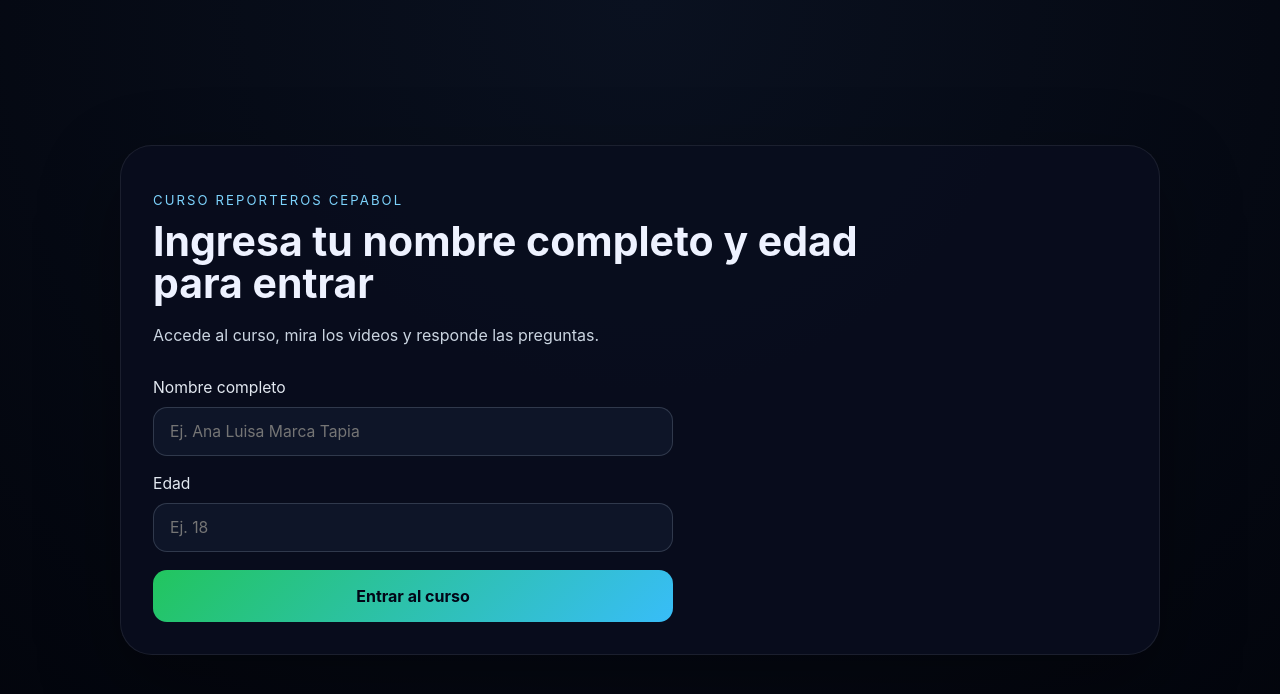
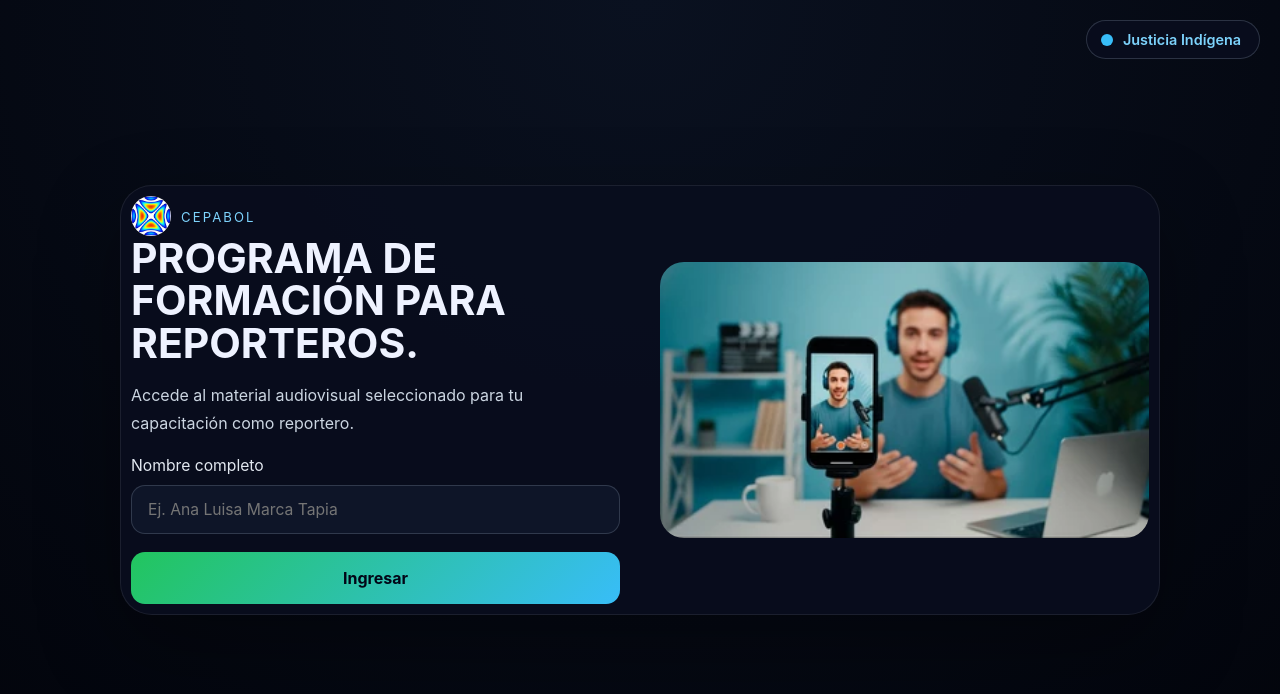
Before and after one commit to wilmer12354/CursoReporterosCEPABOL, a Next.js app: page / in a window 1280 px wide. Shown: the top 694 px of the page. Built offline with nearby package versions, Linux system fonts and the light colour scheme.

Commit message:
Actualizacion-BD

```diff
--- a/app/globals.css
+++ b/app/globals.css
@@ -5,7 +5,7 @@
   background: radial-gradient(circle at top, #0a1120 0%, #02040b 100%);
   color: #eef2ff;
   font-family: Inter, system-ui, -apple-system, BlinkMacSystemFont, "Segoe UI", sans-serif;
-  overflow: hidden;
+  overflow: auto;
 }
 
 * {
@@ -31,13 +31,13 @@
   border: 1px solid rgba(255, 255, 255, 0.08);
   border-radius: 32px;
   box-shadow: 0 30px 80px rgba(0, 0, 0, 0.35);
-  padding: 32px;
+  padding: 10px;
 }
 
 .hero-header,
 .course-header {
   max-width: 760px;
-  margin-bottom: 28px;
+  margin-bottom: 2px;
 }
 
 .eyebrow {
@@ -47,6 +47,17 @@
   letter-spacing: 0.16em;
   text-transform: uppercase;
   font-size: 0.82rem;
+}
+
+.eyebrow-brand{
+  display:flex;
+  align-items:center;
+  gap:10px;
+}
+
+.brand-logo{
+  border-radius:9999px;
+  object-fit:cover;
 }
 
 h1,
@@ -228,12 +239,76 @@
   background: rgba(56, 189, 248, 0.14);
 }
 
+.video-checkbox-label {
+  display: flex;
+  align-items: center;
+  gap: 14px;
+  padding: 16px 18px;
+  border-radius: 18px;
+  border: 2px solid #4ade80;
+  background: rgba(15, 23, 42, 0.85);
+  cursor: pointer;
+  transition: transform 0.2s ease, border-color 0.2s ease;
+}
+
+.video-checkbox-label:has(input[type="checkbox"]:checked) {
+  border-color: #ef4444;
+}
+
+.video-checkbox-label:hover {
+  transform: translateY(-1px);
+}
+
+.video-checkbox-label input[type="checkbox"] {
+  width: 22px;
+  height: 22px;
+  accent-color: #38bdf8;
+  cursor: pointer;
+}
+
+.video-title {
+  color: #e2e8f0;
+  font-size: 0.98rem;
+  transition: color 0.2s ease;
+}
+
+.video-title.watched {
+  color: #86efac;
+  font-weight: 600;
+}
+
+.video-hint {
+  color: #64748b;
+  font-size: 0.85rem;
+  font-weight: 400;
+}
+
 .completion-box {
   margin-top: 24px;
   padding: 18px 20px;
   border-radius: 18px;
   background: rgba(56, 189, 248, 0.08);
   border: 1px solid rgba(56, 189, 248, 0.16);
+}
+.hero-layout{
+  display:grid;
+  grid-template-columns:1fr 1fr;
+  gap:40px;
+  align-items:center;
+}
+
+.hero-image img{
+  width:100%;
+  height:100%;
+  object-fit:cover;
+  border-radius:24px;
+  display:block;
+}
+
+.hero-content{
+  display:flex;
+  flex-direction:column;
+  gap:0px;
 }
 
 @media (max-width: 900px) {
@@ -258,3 +333,85 @@
     align-items: flex-start;
   }
 }
+@media (max-width: 900px){
+  .hero-layout{
+    grid-template-columns:1fr;
+  }
+
+  .hero-image{
+    order:-1;
+  }
+}
+
+.indigena-pill {
+  position: fixed;
+  top: 20px;
+  right: 20px;
+  z-index: 100;
+  display: flex;
+  flex-direction: column;
+  align-items: flex-end;
+}
+
+.indigena-pill-btn {
+  display: flex;
+  align-items: center;
+  gap: 10px;
+  padding: 10px 18px 10px 14px;
+  border: 1px solid rgba(148, 163, 184, 0.25);
+  border-radius: 999px;
+  background: rgba(9, 14, 30, 0.92);
+  backdrop-filter: blur(8px);
+  cursor: pointer;
+  transition: border-color 0.2s ease, transform 0.2s ease;
+  color: #7dd3fc;
+  font-size: 0.9rem;
+  font-weight: 600;
+}
+
+.indigena-pill-btn:hover {
+  border-color: rgba(56, 189, 248, 0.5);
+  transform: translateY(-1px);
+}
+
+.indigena-dot {
+  width: 12px;
+  height: 12px;
+  border-radius: 50%;
+  background: #38bdf8;
+  flex-shrink: 0;
+}
+
+.indigena-popover {
+  margin-top: 10px;
+  padding: 18px 20px;
+  border-radius: 18px;
+  background: rgba(9, 14, 30, 0.96);
+  border: 1px solid rgba(56, 189, 248, 0.2);
+  backdrop-filter: blur(8px);
+  max-width: 280px;
+  box-shadow: 0 12px 40px rgba(0,0,0,0.4);
+}
+
+.indigena-popover-text {
+  margin: 0 0 14px;
+  color: #e2e8f0;
+  font-size: 0.95rem;
+  line-height: 1.6;
+}
+
+.indigena-popover-link {
+  display: inline-block;
+  padding: 10px 20px;
+  border-radius: 12px;
+  background: linear-gradient(135deg, #22c55e, #38bdf8);
+  color: #020617;
+  font-weight: 700;
+  text-decoration: none;
+  font-size: 0.9rem;
+  transition: opacity 0.2s ease;
+}
+
+.indigena-popover-link:hover {
+  opacity: 0.85;
+}
--- a/app/page.tsx
+++ b/app/page.tsx
@@ -1,27 +1,18 @@
 "use client";
 
 import { FormEvent, useState } from "react";
+import Image from "next/image";
 
 const videos = [
-  { title: "Introducción a Reporteros CEPABOL", youtubeId: "dQw4w9WgXcQ" },
-  { title: "Cómo hacer una buena entrevista", youtubeId: "M7lc1UVf-VE" },
-  { title: "Consejos para producir contenido audiovisual", youtubeId: "kJQP7kiw5Fk" }
+  { title: "ÉTICA PERIODISTICA", youtubeId: "SWfr2NsHwl8" },
+  { title: "LENGUAJE DE LA IMAGEN", youtubeId: "gTlzGiOvX58" },
+  { title: "REDACCIÓN", youtubeId: "7Z0T6Z7ZIyQ" },
+  { title: "FOTOGRAFÍA", youtubeId: "cTYzdHW8eFM" },
+  { title: "CAMAROGRAFÍA", youtubeId: "V1tSPemt1iM" },
+  { title: "MANEJO DE REDES SOCIALES", youtubeId: "YKfODFzAjE" },
+  { title: "TRANSMISIÓN EN VIVO", youtubeId: "Xf6DKIG3-vk" }
 ];
 
-const questions = [
-  {
-    question: "¿Qué título describe mejor el curso?",
-    options: ["Curso de reporteros digitales", "Curso de jardinería", "Curso de cocina tradicional"]
-  },
-  {
-    question: "¿Cuál es una buena práctica cuando haces una entrevista?",
-    options: ["Escuchar con atención", "Interrumpir al entrevistado", "Hablar más fuerte que la cámara"]
-  },
-  {
-    question: "¿Qué elemento es clave para un video de calidad?",
-    options: ["Buena iluminación", "Sonido saturado", "Fondo desordenado"]
-  }
-];
 
 type User = {
   name: string;
@@ -36,21 +27,19 @@
   const [formError, setFormError] = useState("");
   const [isSubmitting, setIsSubmitting] = useState(false);
   const [activeVideo, setActiveVideo] = useState(0);
-  const [questionIndex, setQuestionIndex] = useState(0);
-  const [selectedAnswer, setSelectedAnswer] = useState("");
+  const [watchedVideos, setWatchedVideos] = useState<number[]>([]);
   const [completed, setCompleted] = useState(false);
   const [saveMessage, setSaveMessage] = useState("");
+  const [showIndigena, setShowIndigena] = useState(false);
 
-  const currentQuestion = questions[questionIndex];
 
   async function handleLogin(event: FormEvent<HTMLFormElement>) {
     event.preventDefault();
     setFormError("");
     const trimmedName = name.trim();
-    const ageNumber = Number(age);
 
-    if (!trimmedName || !ageNumber) {
-      setFormError("Ingresa un nombre completo y una edad válidos.");
+    if (!trimmedName) {
+      setFormError("Ingresa un nombre completo.");
       return;
     }
 
@@ -59,7 +48,7 @@
       const response = await fetch("/api/login", {
         method: "POST",
         headers: { "Content-Type": "application/json" },
-        body: JSON.stringify({ name: trimmedName, age: ageNumber })
+        body: JSON.stringify({ name: trimmedName })
       });
 
       const result = await response.json();
@@ -68,8 +57,12 @@
         return;
       }
 
-      setUser({ name: trimmedName, age: ageNumber, userId: result.userId ?? Date.now() });
-      setSaveMessage("Bienvenido/a. Ya puedes ver los videos y responder las preguntas.");
+      const userId = result.userId ?? Date.now();
+      const watched = Array.isArray(result.watchedVideos) ? result.watchedVideos : [];
+      setUser({ name: trimmedName, age: 0, userId });
+      setWatchedVideos(watched);
+      setCompleted(watched.length === videos.length);
+      setSaveMessage("Bienvenido/a. Ya puedes ver los videos y marcarlos como vistos.");
     } catch (error) {
       setFormError("No se registró en el form. Intenta de nuevo.");
     } finally {
@@ -77,30 +70,27 @@
     }
   }
 
-  async function handleAnswer() {
-    if (!selectedAnswer || !user) return;
+  async function toggleWatched(videoIndex: number) {
+    if (!user) return;
+    if (watchedVideos.includes(videoIndex)) return;
 
     setIsSubmitting(true);
     try {
+      const newWatchedVideos = [...watchedVideos, videoIndex];
+
       await fetch("/api/submit-answer", {
         method: "POST",
         headers: { "Content-Type": "application/json" },
         body: JSON.stringify({
           userId: user.userId,
-          questionId: questionIndex,
-          answer: selectedAnswer
+          watchedVideos: newWatchedVideos
         })
       });
 
-      const nextIndex = questionIndex + 1;
-      if (nextIndex >= questions.length) {
-        setCompleted(true);
-      } else {
-        setQuestionIndex(nextIndex);
-        setSelectedAnswer("");
-      }
+      setWatchedVideos(newWatchedVideos);
+      setCompleted(newWatchedVideos.length === videos.length);
     } catch (error) {
-      setFormError("No se pudo guardar tu respuesta. Intenta de nuevo.");
+      setFormError("No se pudo guardar tu progreso. Intenta de nuevo.");
     } finally {
       setIsSubmitting(false);
     }
@@ -108,35 +98,99 @@
 
   return (
     <main className="page-shell">
+      <div className="indigena-pill">
+        <button
+          type="button"
+          className="indigena-pill-btn"
+          onClick={() => setShowIndigena((v) => !v)}
+          aria-expanded={showIndigena}
+        >
+          <span className="indigena-dot" />
+          <span className="indigena-label">Justicia Indígena</span>
+        </button>
+        {showIndigena && (
+          <div className="indigena-popover">
+            <p className="indigena-popover-text">
+              ¿Te gustaría aprender sobre la Justicia Indígena? Explora nuestro curso.
+            </p>
+            <a
+              href="https://cursoscepabol.indigena.bo"
+              target="_blank"
+              rel="noopener noreferrer"
+              className="indigena-popover-link"
+            >
+              Ir al curso
+            </a>
+          </div>
+        )}
+      </div>
       {!user ? (
-        <section className="hero-card">
+        <section className="hero-card hero-layout">
+
+          {/* IZQUIERDA */}
+          <div className="hero-content">
             <div className="hero-header">
-            <p className="eyebrow">Curso Reporteros CEPABOL</p>
-            <h1>Ingresa tu nombre completo y edad para entrar</h1>
-            <p className="hero-copy">Accede al curso, mira los videos y responde las preguntas.</p>
+              <div className="eyebrow-brand">
+                <Image
+                  src="/logo-cepabol.webp"
+                  alt="LOGO CEPABOL"
+                  width={40}
+                  height={40}
+                  className="brand-logo"
+                />
+
+                <p className="eyebrow">
+                  CEPABOL
+                </p>
+              </div>
+
+              <h1>PROGRAMA DE FORMACIÓN PARA REPORTEROS.</h1>
+
+              <p className="hero-copy">
+                Accede al material audiovisual seleccionado para tu capacitación como reportero.
+              </p>
             </div>
 
             <form className="login-form" onSubmit={handleLogin}>
               <label>
                 Nombre completo
-              <input value={name} onChange={(event) => setName(event.target.value)} placeholder="Ej. Ana Luisa Marca Tapia" />
+
+                <input
+                  value={name}
+                  onChange={(event) => setName(event.target.value)}
+                  placeholder="Ej. Ana Luisa Marca Tapia"
+                />
               </label>
-            <label>
-              Edad
-              <input value={age} onChange={(event) => setAge(event.target.value)} placeholder="Ej. 18" type="number" min="5" />
-            </label>
+
               <button type="submit" disabled={isSubmitting}>
-              {isSubmitting ? "Ingresando..." : "Entrar al curso"}
+                {isSubmitting ? "Ingresando..." : "Ingresar"}
               </button>
-            {formError ? <p className="form-error">{formError}</p> : null}
+
+              {formError ? (
+                <p className="form-error">{formError}</p>
+              ) : null}
             </form>
+
+          </div>
+
+          {/* DERECHA */}
+          <div className="hero-image">
+            <img
+              src="/1770729202965.webp"
+              alt="Reporteros"
+            />
+          </div>
+
         </section>
       ) : (
         <section className="course-shell">
           <div className="course-header">
             <p className="eyebrow">Bienvenido/a, {user.name}</p>
-            <h1>Curso Reporteros CEPABOL</h1>
-            <p className="hero-copy">Mira los videos dentro de esta página y responde cada pregunta para avanzar.</p>
+            <h1>FORMACIÓN PARA REPORTEROS CEPABOL</h1>
+            <p className="hero-copy">Mira los videos dentro de esta página y márcalos como vistos justo al acabar de ver el video.</p>
+            <p>
+              <strong>Nota:</strong> Al acabar puedes solicitar tu certificado y/o credencial de CEPABOL contactando al número 71539769.
+            </p>
           </div>
 
           <div className="course-grid">
@@ -169,35 +223,33 @@
 
             <div className="questions-card">
               <div className="question-header">
-                <span>Pregunta {questionIndex + 1} de {questions.length}</span>
-                <h2>{currentQuestion.question}</h2>
+                <span>Progreso: {watchedVideos.length} de {videos.length} videos vistos</span>
+                <h2>Marca los videos como vistos</h2>
               </div>
 
               <div className="options-list">
-                {currentQuestion.options.map((option) => (
-                  <button
-                    key={option}
-                    type="button"
-                    className={option === selectedAnswer ? "option-button selected" : "option-button"}
-                    onClick={() => setSelectedAnswer(option)}
-                  >
-                    {option}
-                  </button>
+                {videos.map((video, index) => (
+                  <label key={video.youtubeId} className="video-checkbox-label">
+                    <input
+                      type="checkbox"
+                      checked={watchedVideos.includes(index)}
+                      onChange={() => toggleWatched(index)}
+                      disabled={isSubmitting || index !== activeVideo || watchedVideos.includes(index)}
+                    />
+                    <span className={watchedVideos.includes(index) ? "video-title watched" : "video-title"}>
+                      {index + 1}. {video.title}
+                      {index !== activeVideo && !watchedVideos.includes(index) && (
+                        <span className="video-hint"> (mira este video para marcarlo)</span>
+                      )}
+                    </span>
+                  </label>
                 ))}
               </div>
 
-              <button
-                className="next-button"
-                onClick={handleAnswer}
-                disabled={!selectedAnswer || isSubmitting || completed}
-              >
-                {isSubmitting ? "Guardando..." : questionIndex + 1 === questions.length ? "Finalizar" : "Responder y continuar"}
-              </button>
-
               {completed ? (
                 <div className="completion-box">
-                  <h3>¡Listo!</h3>
-                  <p>Has terminado las preguntas. Vuelve a ver los videos si quieres reforzar tu aprendizaje.</p>
+                  <h3>¡Felicidades!</h3>
+                  <p>Has completado todos los videos del curso.</p>
                 </div>
               ) : null}
 
@@ -205,6 +257,7 @@
               {formError ? <p className="form-error">{formError}</p> : null}
             </div>
           </div>
+
         </section>
       )}
     </main>
```
Also changed, not shown: app/api/login/route.ts (+6 -4 lines), app/api/submit-answer/route.ts (+6 -6 lines), lib/turso.ts (+46 -2 lines), public/1770729202965.webp (added), public/logo-cepabol.webp (added). Lines whose indentation alone changed are shown as unchanged.
